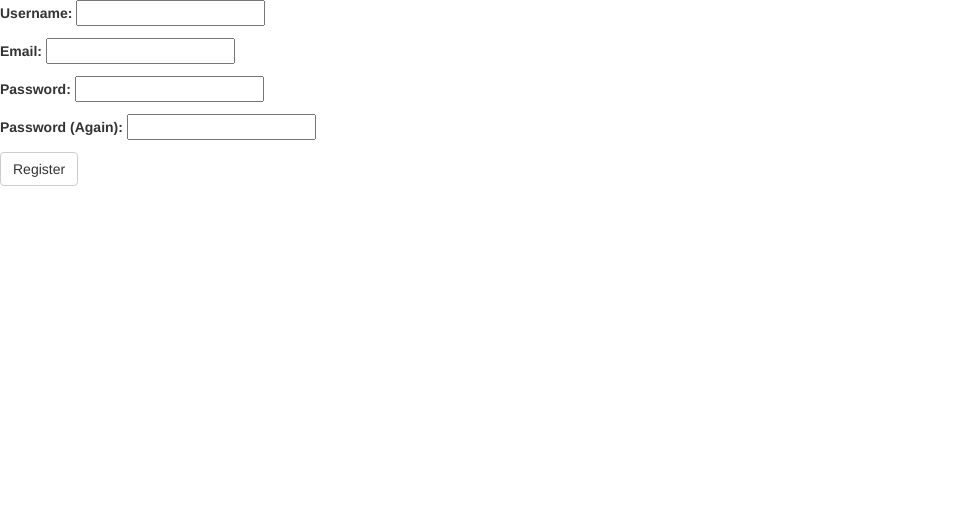
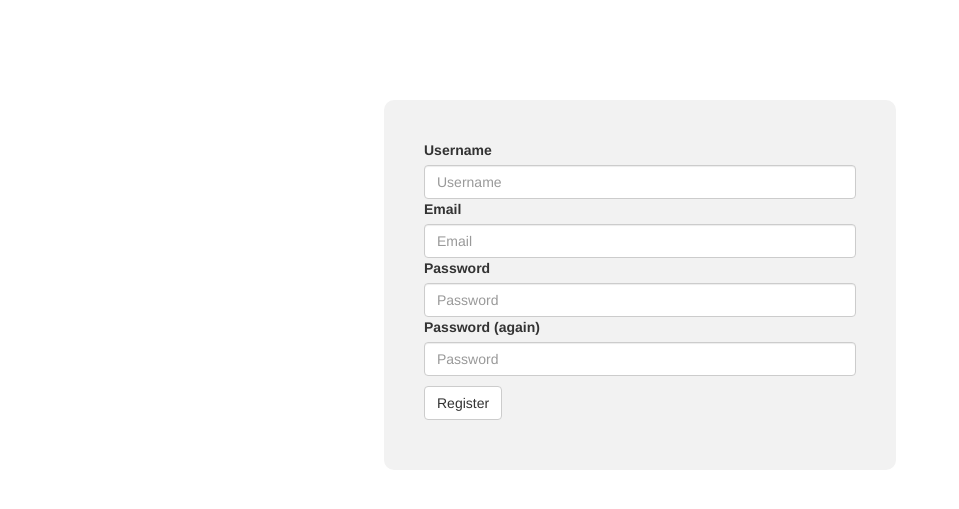
Before and after one commit to siljr/pu, a Django app: page /register/ in a window 1280 px wide. Shown: the top 509 px of the page, without its empty margins (0-959 px from the left). Run offline with Django 3.2, Linux system fonts and the light colour scheme; some libraries are stand-ins or nearby versions.

Commit message:
added styling to the registration

```diff
--- a/qBot/qBot/static/qBot/style/mainstyle.css
+++ b/qBot/qBot/static/qBot/style/mainstyle.css
@@ -1,4 +1,4 @@
-.loginForm {
+.inputForm {
     margin: 100px auto;
     width: 40%;
     border-radius: 10px;
@@ -6,6 +6,10 @@
     padding: 40px;
 }
 
-.loginForm input[type=submit] {
+.inputForm [type=submit] {
     margin: 10px auto;
 }
+
+.inputForm input[type=text]{
+
+}
--- a/qBot/qBot/templates/registration/login.html
+++ b/qBot/qBot/templates/registration/login.html
@@ -2,7 +2,7 @@
 
 
 {% block content %}
-    <div class="loginForm">
+    <div class="inputForm">
         <h2>Login</h2>
         <form method="post">
             {% csrf_token %}
--- a/qBot/registrationApp/templates/registrationApp/register.html
+++ b/qBot/registrationApp/templates/registrationApp/register.html
@@ -5,7 +5,36 @@
 {% block content %}
 <form method="post" action=".">
 {% csrf_token %}
-{{ form.as_p }}
-<input class="btn btn-default" type="submit" value="Register">
+    <div class="inputForm">
+{#        {{ form.as_p }}#}
+
+        <div class="control-group">
+            <label class="control-label" for="username">Username</label>
+            <div class="controls">
+                <input class="form-control" type="text" id="username" name="username"  placeholder="Username">
+            </div>
+        </div>
+        <div class="control-group">
+            <label class="control-label" for="email">Email</label>
+            <div class="controls">
+                <input class="form-control" type="email" id="email" name="email"  placeholder="Email">
+            </div>
+        </div>
+        <div class="control-group">
+            <label class="control-label" for="password">Password</label>
+            <div class="controls">
+                <input class="form-control" type="password" id="password1" name="password1"  placeholder="Password">
+            </div>
+        </div>
+       <div class="control-group">
+            <label class="control-label" for="password">Password (again)</label>
+            <div class="controls">
+                <input class="form-control" type="password" id="password2" name="password2"  placeholder="Password">
+            </div>
+        </div>
+
+        <input class="btn btn-default" type="submit" value="Register">
+
+    </div>
 </form>
 {% endblock %}
```
